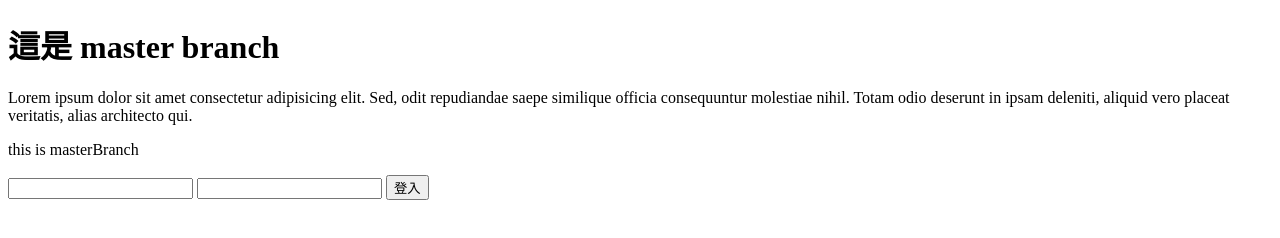
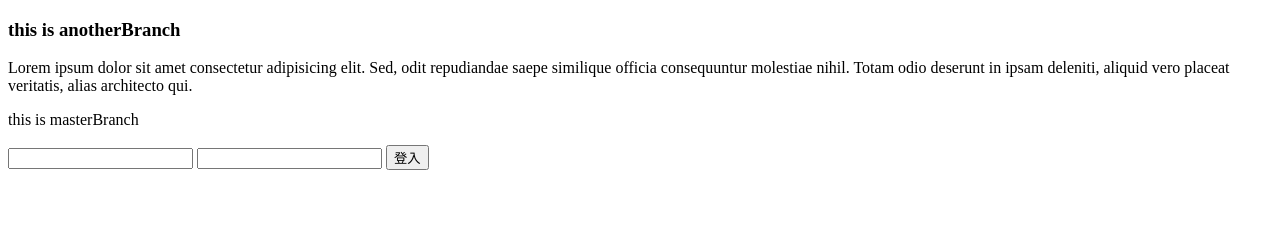
Before and after one commit to oceanLover2024/try, a plain HTML site: page index.html in a window 1280 px wide. Drawn offline with Linux system fonts and the light colour scheme.

Commit message:
create h1

```diff
--- a/index.html
+++ b/index.html
@@ -10,7 +10,7 @@
     <title>Document</title>
   </head>
   <body>
-    <h1>這是 master branch</h1>
+    <h3>this is anotherBranch</h3>
     <p>
       Lorem ipsum dolor sit amet consectetur adipisicing elit. Sed, odit
       repudiandae saepe similique officia consequuntur molestiae nihil. Totam
```
